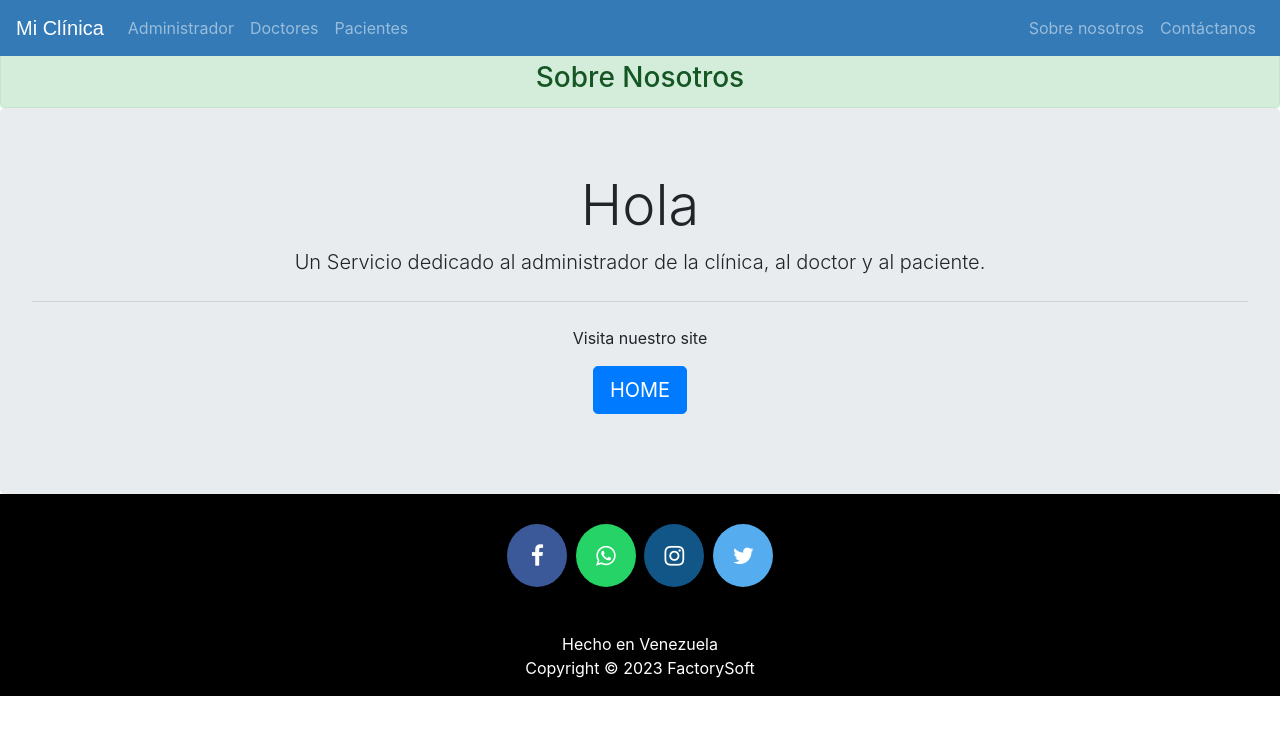
After one commit to HappyCoder77/hospital_management_app, a Django app: page /about-us in a window 1280 px wide. The commit adds this page. Shown: the top 735 px of the page. Run offline with Django 4.2, Linux system fonts and the light colour scheme; some libraries are stand-ins or nearby versions.

Commit message:
add functionality to navbar links

```diff
--- a/core/urls.py
+++ b/core/urls.py
@@ -1,12 +1,10 @@
 from django.conf import settings
 from django.conf.urls.static import static
 from django.contrib import admin
-from django.urls import path
-
-from hospital import views
+from django.urls import path, include
 
 
 urlpatterns = [
     path("admin/", admin.site.urls),
-    path('',views.HomeTemplateView.as_view(),name=''),
+    path("", include("hospital.urls"))
 ] + static(settings.STATIC_URL, document_root=settings.STATIC_ROOT)
--- /dev/null
+++ b/hospital/templates/hospital/aboutus.html
@@ -0,0 +1,49 @@
+<!DOCTYPE html>
+{% load static %}
+<html lang="en" dir="ltr">
+
+<head>
+  <meta charset="utf-8">
+  <meta name="viewport" content="width=device-width, initial-scale=1, shrink-to-fit=no">
+  <title>Mi Clínica || Sobre Nosotros</title>
+  <style media="screen">
+    .jumbotron {
+      margin-top: 0px;
+      margin-bottom: 0px;
+    }
+
+    .jumbotron h1 {
+      text-align: center;
+    }
+
+    .alert {
+      margin: 0px;
+    }
+  </style>
+  <title>sumit</title>
+</head>
+
+<body>
+  {% include "includes/navbar.html" %}
+  <br><br>
+  <center>
+    <h3 class='alert alert-success' style="margin-bottom:0px;">Sobre Nosotros</h3>
+  </center>
+  <div class="jumbotron" style="margin-bottom: 0px;margin-top: 0px;">
+    <h1 class="display-4">Hola</h1>
+    <p class="lead">Un Servicio dedicado al administrador de la clínica, al doctor y al paciente.</p>
+    <hr class="my-4">
+    <p>Visita nuestro site</p>
+    <p class="lead">
+      <a class="btn btn-primary btn-lg" href="/" role="button">HOME</a>
+    </p>
+  </div>
+  {% include "includes/footer.html" %}
+</body>
+<!--
+developed By : sumit kumar
+facebook : fb.com/sumit.luv
+youtube : youtube.com/lazycoders
+-->
+
+</html>
--- /dev/null
+++ b/hospital/urls.py
@@ -0,0 +1,11 @@
+from django.urls import path
+from . import views
+
+
+urlpatterns = [
+    path('',views.HomeTemplateView.as_view(),name=''),
+    path('admin-click',views.AdminClickTemplateView.as_view(),name='admin_click'),
+    path('doctor-click',views.DoctorClickTemplateView.as_view(),name='doctor_click'),
+    path('pacient-click',views.PatientClickTemplateView.as_view(),name='patient_click'),
+    path('about-us',views.AboutUsTemplateView.as_view(),name='about_us'),
+]
--- a/hospital/views.py
+++ b/hospital/views.py
@@ -1,4 +1,21 @@
 from django.views.generic import TemplateView
+
 
 class HomeTemplateView(TemplateView):
     template_name = "index.html"
+
+
+class AdminClickTemplateView(TemplateView):
+    template_name = "hospital/adminclick.html"
+
+
+class DoctorClickTemplateView(TemplateView):
+    template_name = "hospital/doctorclick.html"
+
+
+class PatientClickTemplateView(TemplateView):
+    template_name = "hospital/patientclick.html"
+
+
+class AboutUsTemplateView(TemplateView):
+    template_name = "hospital/aboutus.html"
--- a/templates/includes/navbar.html
+++ b/templates/includes/navbar.html
@@ -38,15 +38,15 @@
       <div class="collapse navbar-collapse justify-content-between" id="navbarCollapse">
         <div class="navbar-nav">
 
-          <a href="#" class="nav-item nav-link">Administrador</a>
-          <a href="#" class="nav-item nav-link">Doctores</a>
-          <a href="#" class="nav-item nav-link">Pacientes</a>
+          <a href="{% url 'admin_click' %}" class="nav-item nav-link">Administrador</a>
+          <a href="{% url 'doctor_click' %}" class="nav-item nav-link">Doctores</a>
+          <a href="{% url 'patient_click' %}" class="nav-item nav-link">Pacientes</a>
 
 
         </div>
 
         <div class="navbar-nav">
-          <a href="#" class="nav-item nav-link">Sobre nosotros</a>
+          <a href="{% url 'about_us' %}" class="nav-item nav-link">Sobre nosotros</a>
           <a href="#" class="nav-item nav-link">Contáctanos</a>
         </div>
 
```
Also changed, not shown: hospital/templates/hospital/adminclick.html (added, +23 -0 lines), hospital/templates/hospital/doctorclick.html (added, +24 -0 lines), hospital/templates/hospital/patientclick.html (added, +24 -0 lines).
